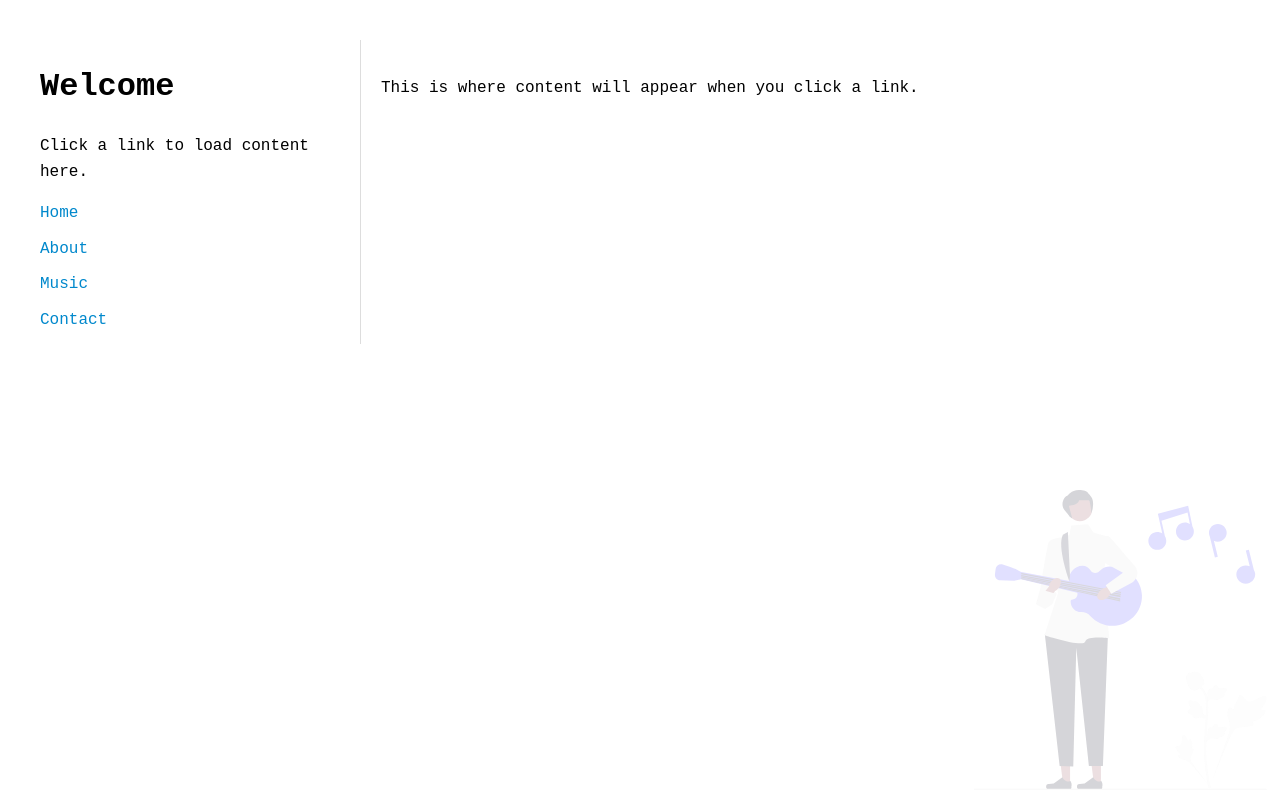
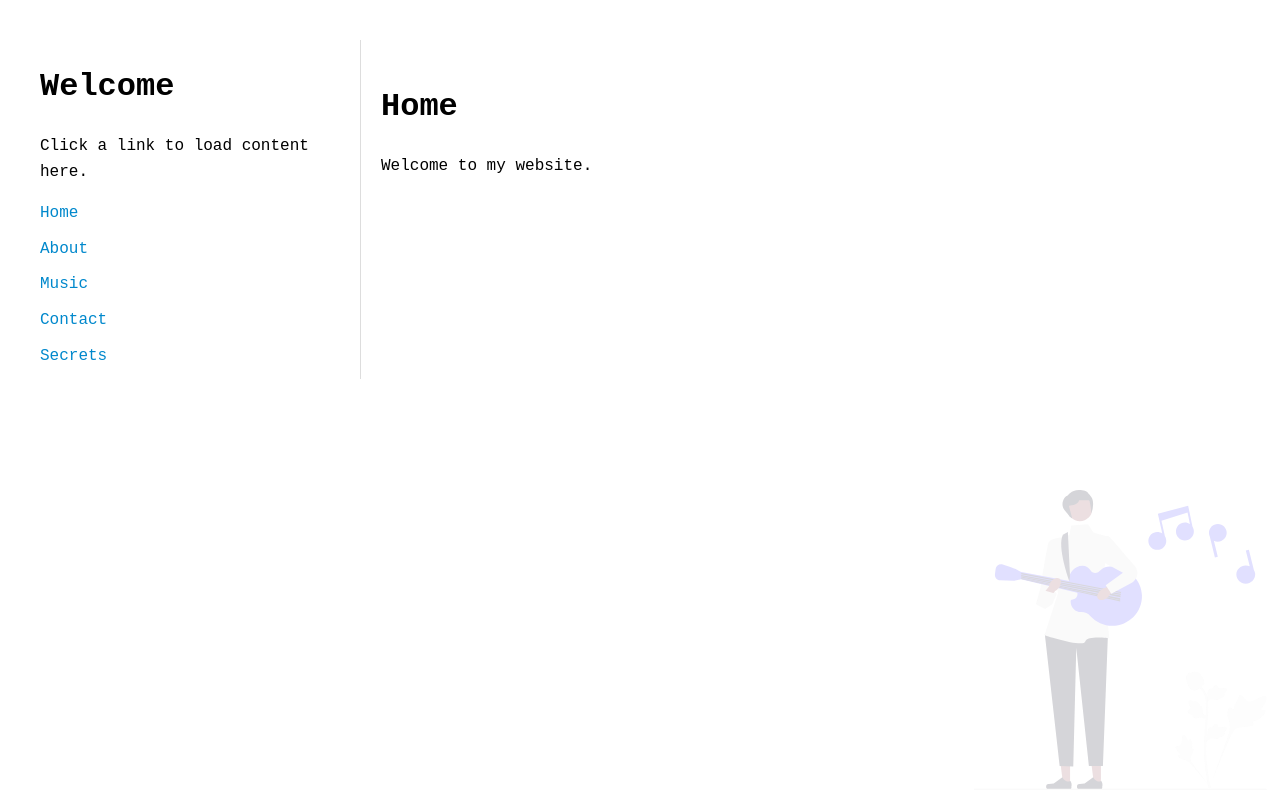
Before and after one commit to jackstjean/my-website, a plain HTML site: page index.html in a window 1280 px wide. Drawn offline with Linux system fonts and the light colour scheme.

Commit message:
Make secrets page

```diff
--- a/index.html
+++ b/index.html
@@ -32,6 +32,7 @@
             <a href="#" onclick="loadPage('about.html')">About</a>
             <a href="#" onclick="loadPage('music.html')">Music</a>
             <a href="#" onclick="loadPage('contact.html')">Contact</a>
+            <a href="#" onclick="askForPassword('secrets.html')">Secrets</a>
         </div>
 
         <!-- Right Side: Main Content -->
--- a/script.js
+++ b/script.js
@@ -11,3 +11,16 @@ function loadPage(page) {
         })
         .catch(error => console.error("Error loading page:", error));
 }
+
+document.addEventListener("DOMContentLoaded", function () {
+    loadPage("home.html");
+});
+
+function askForPassword(page) {
+    let password = prompt("Enter Password");
+    if (password === "admin") {
+        loadPage(page);
+    } else {
+        alert("Incorrect Password");
+    }
+}
--- a/style.css
+++ b/style.css
@@ -51,7 +51,7 @@ body::after {
     opacity: 0.2;
     pointer-events: none;
 }
-
+/* Optional: Social Icons */
 .social-icons {
     display: flex;
     gap: 10px;  /* Space between icons */
```
Also changed, not shown: secrets.html (added, +2 -0 lines).
